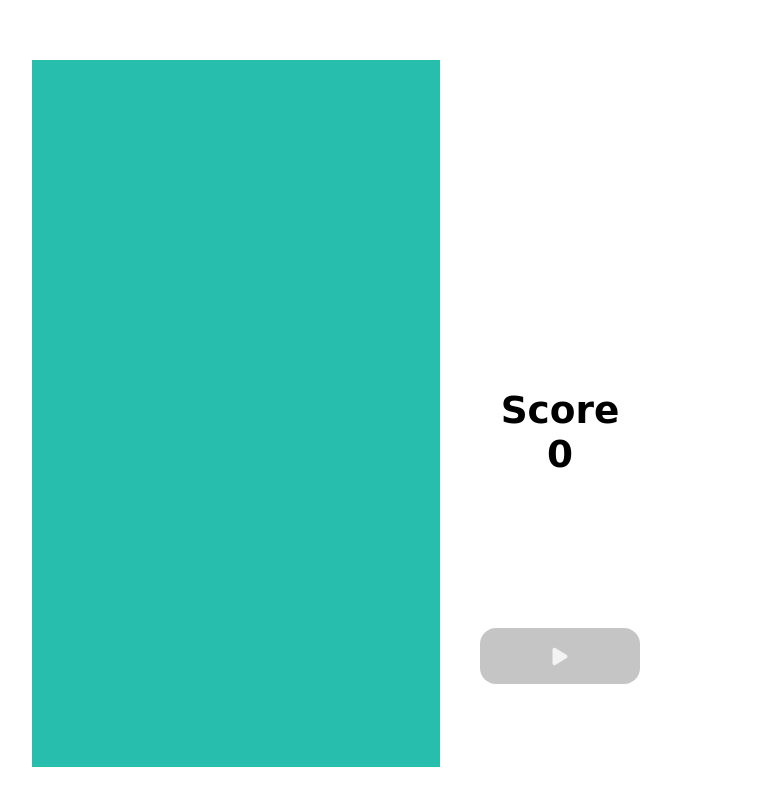
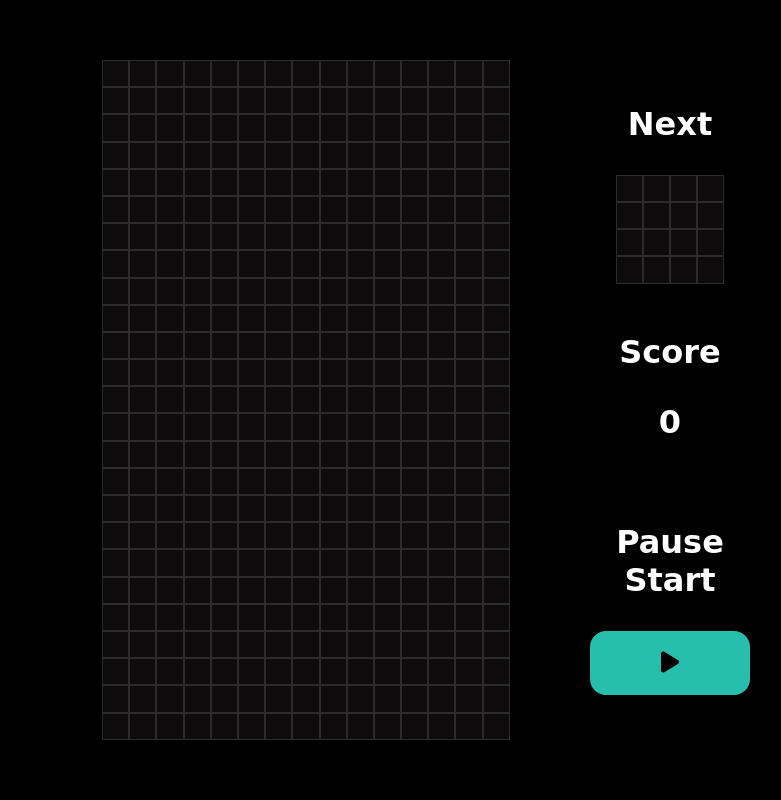
Before and after one commit to yeray004/tetris-game, a plain HTML site: page index.html in a window 1280 px wide. Shown: the whole page, without its empty margins (214-995 px from the left). Drawn offline with Linux system fonts and the light colour scheme; a web font is replaced by a local one.

Commit message:
Consolidación merge

```diff
--- a/cod.js
+++ b/cod.js
@@ -253,6 +253,9 @@ document.addEventListener('DOMContentLoaded', () => {
             document.getElementById('btnRigth').removeEventListener('click', moveRight); //Remoción del evento click del boton derecha
             document.getElementById('btnRotate').removeEventListener('click', rotate); //Remoción del evento click del boton girar
             document.getElementById('btnDown').removeEventListener('click', moveDown); //Remoción del evento click del boton bajar
+            document.querySelector('#start-button').style.backgroundColor = "#52525d";
+            document.querySelector('#start-button').innerHTML = '<i class="fa-solid fa-play"></i>'
+
         } else {//Si el botón vuelve a ser presionado
             draw()//Se dibuja la figura en el grid principal
             timerId = setInterval(moveDown, 1000)//Se activa el timerId con la función moveDown cada 1000ms
@@ -264,6 +267,8 @@ document.addEventListener('DOMContentLoaded', () => {
             document.getElementById('btnRigth').addEventListener('click', moveRight); //Agrega el evento click del boton derecho
             document.getElementById('btnRotate').addEventListener('click', rotate); //Agrega el evento click del boton girar
             document.getElementById('btnDown').addEventListener('click', moveDown); //Agrega el evento click del boton abajo
+            document.querySelector('#start-button').style.backgroundColor = "#27bead";
+            document.querySelector('#start-button').innerHTML = '<i class="fa-solid fa-pause"></i>'
         }
     })
 
--- a/index.html
+++ b/index.html
@@ -9,11 +9,14 @@
     <link rel="preconnect" href="https://fonts.googleapis.com">
     <link rel="preconnect" href="https://fonts.gstatic.com" crossorigin>
     <link href="https://fonts.googleapis.com/css2?family=Tourney:wght@900&display=swap" rel="stylesheet">
+    <link rel="stylesheet" href="https://use.fontawesome.com/releases/v5.0.7/style.css">
 </head>
 
 <body>
 
     <div class="container">
+
+        <div class="center_container">
             <div class="grid">
                 <div></div>
                 <div></div>
@@ -406,8 +409,9 @@
                 <div class="taken btm"></div>
                 <div class="taken btm"></div>
             </div>
-
             <section class="items">
+                <div>
+                    <h3>Next</h3>
                     <div class="mini-grid">
                         <div></div>
                         <div></div>
@@ -426,16 +430,18 @@
                         <div></div>
                         <div></div>
                     </div>
+                </div>
                 <div class="score">
                     <h3>Score</h3>
-                <h3> <span id="score">0</h3>
+                    <h3><span id="score">0</h3>
                 </div>
                 <div class="button">
-                <button id="start-button"><span><i class="fa-solid fa-play"></i></i></span></button>
+                    <h3>Pause Start</h3>
+                    <button id="start-button"><span><i class="fa-solid fa-play"></i></span></button>
                 </div>
             </section>
+        </div>
 
-        <!--                        BOTONES                     -->
         <div class="btn-grid">
             <button id="btnLeft" class="btn-play">
                 <i class="fa-solid fa-arrow-left"></i>
--- a/style.css
+++ b/style.css
@@ -1,23 +1,60 @@
-body{
-    box-sizing: border-box;
-}
 *{
     padding: 0px;
     margin: 0px;
     box-sizing: border-box;
 }
 
+h3 {
+    color: white;
+    font-size: 4vmin;
+    text-align: center;
+    font-family: 'Tourney', cursive;
+    padding-bottom: 4vmin;
+}
+
 .container {
+    display: flex;
+    flex-direction: column;
+    width: 100vw;
+    height: 100vh;
+    justify-content: center;
+    align-items: center;
+    background-color: black;
+}
+
+.center_container {
     display: flex;
     justify-content: center;
     align-items: center;
-    width: 100vw;
-    height: 100vh;
-    gap: 5vmin;
+    gap: 10vmin;
+}
+
+.grid,
+.mini-grid {
+    background-color: #0d0b0b;
+    display: flex;
+    flex-wrap: wrap;
+}
+
+.grid div,
+.mini-grid div {
+    border: 0.1vmin solid #2b2b2b;
+    height: 3.4vmin;
+    width: 3.4vmin;
+}
+
+.grid {
+    width: 51vmin;
+    height: 85vmin;
+}
+
+.mini-grid {
+    width: 13.6vmin;
+    height: 13.6vmin;
 }
 
 .items {
-    height: 90vmin;
+    height: 80vmin;
     width: 20vmin;
     display: flex;
     align-items: center;
@@ -25,44 +62,75 @@ body{
     justify-content: space-around;
 }
 
-.grid {
-    width: 51vmin;
-    height: 85vmin;
-    display: flex;
-    flex-wrap: wrap;
-    background-color: #27bead;
+.button {
+    width: 100%;
+    position: relative;
 }
 
+#start-button {
+    display: inline-flex;
+    background-color: #27bead;
+    align-items: center;
+    justify-content: center;
+    width: 100%;
+    height: 8vmin;
+    font-size: 3vmin;
+    border: none;
+    cursor: pointer;
+    transition: .3s ease all;
+    border-radius: 2vmin;
+}
+
+#start-button:hover {
+    background: #52525d;
+}
+
+.btn-grid,
 .btm{
     display: none;
-    width: 51vmin;
-    height: 85vmin;
-    display: flex;
-    flex-wrap: wrap;
 }
 
-.grid div {
-    height: 3.4vmin;
-    width: 3.4vmin;
-    border: 0.1vmin solid #27bead;
-    background: #27bead;
+/* .colores{ */
+    /* 1 */
+/*     background-color: linear-gradient(#27bead, #000);
+    background-color: #FDDF7E;
+    background-color: #FAA99D;
+    background-color: #CE97FD;
+    background-color: #9BFBE1;
+    background-color: #67EBFA; */
+
+    /* 2 */
+/*     background-color: #ffce2e;
+    background-color: #ff8775;
+    background-color: #bc70ff;
+    background-color: #5cffd3;
+    background-color: #19e8ff; */
+
+    /* 3 */
+/*     background-color: #FDDF7E;
+    background-color: #FAA99D;
+    background-color: #CE97FD;
+    background-color: #9BFBE1;
+    background-color: #67EBFA;
+} */
+
+@media(max-width:1023px){
+
+    .grid div,
+    .mini-grid div {
+        border: 0.1vmin solid #2b2b2b;
+        height: 3vmin;
+        width: 3vmin;
     }
 
-.tetromino {
-    background-color: blue;
+    .grid {
+        width: 45vmin;
+        height: 75vmin;
     }
 
     .mini-grid {
-    width: 15vmin;
-    height: 15vmin;
-    display: flex;
-    flex-wrap: wrap;
-    background-color: linear-gradient(#27bead, #000);
-}
-
-.mini-grid div {
-    height: 3.6vmin;
-    width: 3.6vmin;
+        width: 12vmin;
+        height: 12vmin;
     }
 
     .btn-grid{
@@ -77,54 +145,14 @@ body{
         border-radius: 10px;
         border: rgb(243, 243, 243) 3px solid;
         transition: ease-in-out .2s;
-    display: none;
     }
 
     .btn-play:hover{
-    background-color: #00d1b8;
+        background: #52525d;
     }
 
     i{
-    color: rgb(243, 243, 243);
         font-size: 20px;
     }
 
-.score {
-    font-size: 4vmin;
-    text-align: center;
-    font-family: 'Tourney', cursive;
 }
-
-.button {
-    width: 100%;
-    position: relative;
-}
-
-#start-button {
-    display: inline-flex;
-    background-color: rgb(197, 197, 197);
-    align-items: center;
-    justify-content: center;
-    width: 100%;
-    height: 7vmin;
-    font-size: 3vmin;
-    border: none;
-    cursor: pointer;
-    transition: .3s ease all;
-    border-radius: 2vmin;
-}
-
-#start-button:hover {
-    background: #52525d;
-}
-
-
-@media (min-width:801px) {
-
-}
-
-@media(max-width:1024px){
-    .btn-play{
-        display: block;
-    }
-}
```
Also changed, not shown: img.png (added), prueba.jpg (added). Lines whose indentation alone changed are shown as unchanged.
